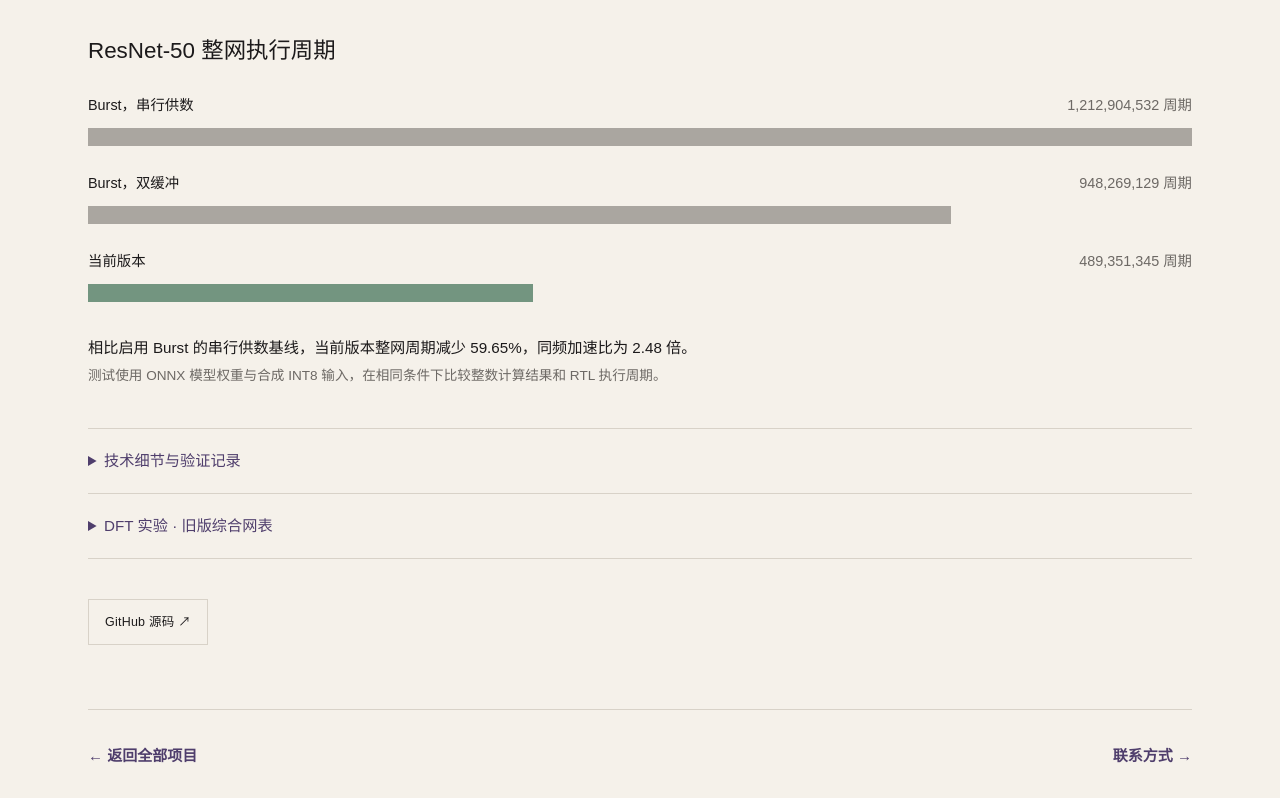
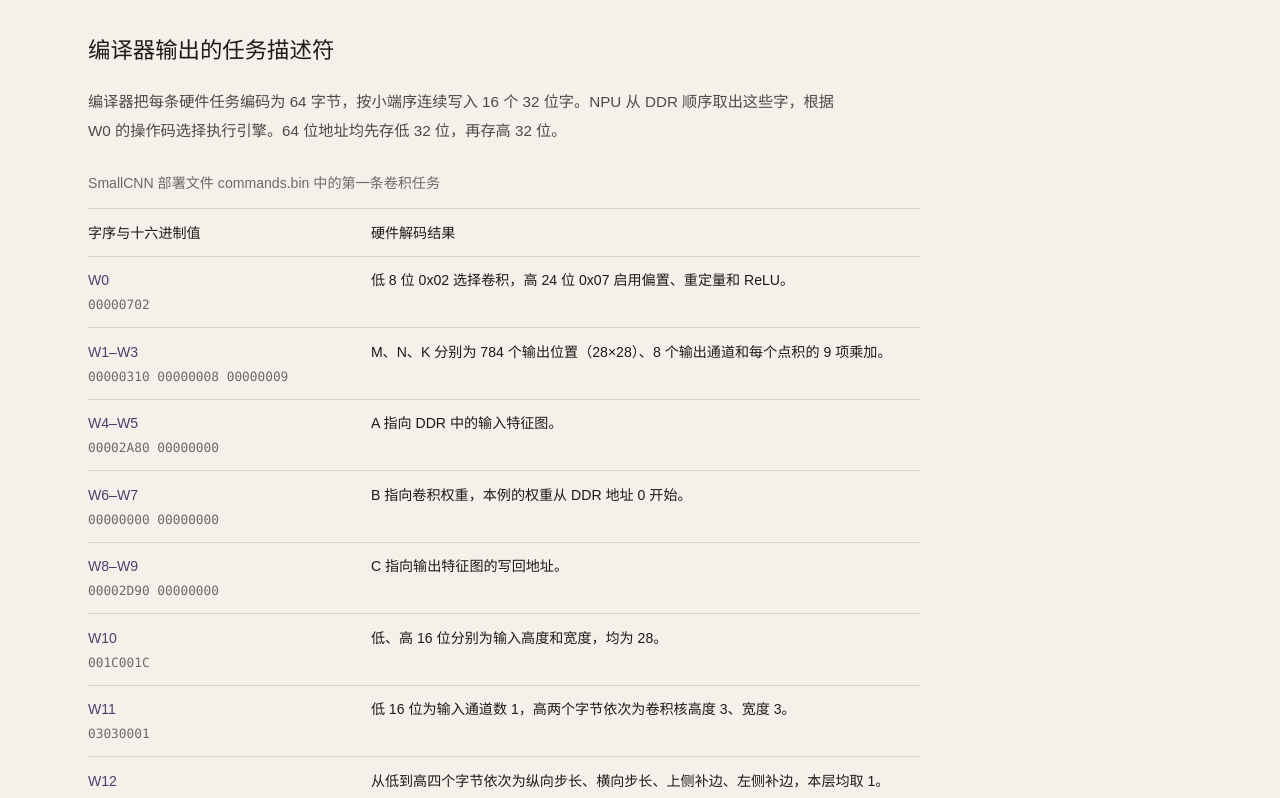
Before and after one commit to gaozhouhao/my-website, a Next.js app: page /projects/int8-systolic-npu in a window 1280 px wide. Shown: the part 1880-2678 px from the top of the page. Built offline with nearby package versions, Linux system fonts and the light colour scheme.

Commit message:
Document the NPU task descriptor with a decoded SmallCNN command

```diff
--- a/app/projects/int8-systolic-npu/Overview.tsx
+++ b/app/projects/int8-systolic-npu/Overview.tsx
@@ -9,6 +9,20 @@ const runs = [
   { zh: "Burst，双缓冲", en: "Burst · Double buffering", cycles: 948269129 },
   { zh: "当前版本", en: "Current design", cycles: 489351345 },
 ];
+
+// First 64 bytes of the SmallCNN deployment's artifacts/npu/commands.bin.
+const convDescriptor = [
+  ["W0", "00000702", "低 8 位 0x02 选择卷积，高 24 位 0x07 启用偏置、重定量和 ReLU。", "Opcode 0x02 in bits 7–0 selects Conv. Flags 0x07 in bits 31–8 enable bias, requantization and ReLU."],
+  ["W1–W3", "00000310 00000008 00000009", "M、N、K 分别为 784 个输出位置（28×28）、8 个输出通道和每个点积的 9 项乘加。", "M = 784 output positions (28×28), N = 8 output channels and K = 9 products per dot product."],
+  ["W4–W5", "00002A80 00000000", "A 指向 DDR 中的输入特征图。", "A points to the input feature map in DDR."],
+  ["W6–W7", "00000000 00000000", "B 指向卷积权重，本例的权重从 DDR 地址 0 开始。", "B points to the convolution weights, stored at DDR address zero in this image."],
+  ["W8–W9", "00002D90 00000000", "C 指向输出特征图的写回地址。", "C is the writeback address for the output feature map."],
+  ["W10", "001C001C", "低、高 16 位分别为输入高度和宽度，均为 28。", "The low and high halfwords give input height and width, both 28."],
+  ["W11", "03030001", "低 16 位为输入通道数 1，高两个字节依次为卷积核高度 3、宽度 3。", "Bits 15–0 give one input channel. Bits 23–16 and 31–24 give kernel height and width, both 3."],
+  ["W12", "01010101", "从低到高四个字节依次为纵向步长、横向步长、上侧补边、左侧补边，本层均取 1。", "From the least significant byte: vertical stride, horizontal stride, top padding and left padding, all 1."],
+  ["W13–W14", "000029C0 00000000", "参数基址指向本层后处理所需的参数块。", "The parameter base points to the block used for postprocessing."],
+  ["W15", "00000000", "池化窗口与步长配置。本条卷积未启用融合池化。", "Pool window and stride configuration. Fused pooling is disabled for this convolution."],
+] as const;
 
 export default function Overview({ locale }: { locale: Locale }) {
   const zh = locale === "zh";
@@ -44,6 +58,19 @@ export default function Overview({ locale }: { locale: Locale }) {
         ["模型编译", "Model compilation", "实现算子映射、权重布局、量化参数转换与 DDR 内存规划，将 ResNet-50 转换为 72 条硬件任务，由 NPU 自主调度执行。", "Implemented operator mapping, weight layouts, quantization conversion and DDR allocation. ResNet-50 compiles into 72 hardware tasks for autonomous execution by the NPU."],
         ["验证与优化", "Validation and optimization", "建立独立整数参考模型，逐层核对 RTL 输出及完整 DDR 数据；通过统一条件的性能对照，测量双缓冲和后续优化的实际收益。", "Built an independent integer reference model to check each layer and the complete DDR contents. Matched-condition benchmarks measure the gains from double buffering and subsequent optimizations."],
       ].map(([cn, en, bodyCn, bodyEn]) => <article key={en}><ReadingText as="h2">{t(cn, en)}</ReadingText><ReadingText as="p">{t(bodyCn, bodyEn)}</ReadingText></article>)}
+    </section>
+
+    <section className={styles.section} aria-labelledby="npu-descriptor">
+      <ReadingText as="h2" id="npu-descriptor">{t("编译器输出的任务描述符", "Compiler output and task descriptor format")}</ReadingText>
+      <ReadingText as="p">{t("编译器把每条硬件任务编码为 64 字节，按小端序连续写入 16 个 32 位字。NPU 从 DDR 顺序取出这些字，根据 W0 的操作码选择执行引擎。64 位地址均先存低 32 位，再存高 32 位。", "The compiler encodes each hardware task in 64 bytes as 16 consecutive little-endian 32-bit words. The NPU fetches them from DDR and selects an engine using the opcode in W0. Each 64-bit address occupies two words, low word first.")}</ReadingText>
+      <table className={styles.descriptor}>
+        <caption>{t("SmallCNN 部署文件 commands.bin 中的第一条卷积任务", "First convolution task in the SmallCNN deployment file commands.bin")}</caption>
+        <thead><tr><th scope="col">{t("字序与十六进制值", "Words and hex values")}</th><th scope="col">{t("硬件解码结果", "Hardware interpretation")}</th></tr></thead>
+        <tbody>{convDescriptor.map(([word, hex, cn, en]) => <tr key={word}>
+          <th scope="row">{word}<code>{hex}</code></th><td><ReadingText as="p">{t(cn, en)}</ReadingText></td>
+        </tr>)}</tbody>
+      </table>
+      <ReadingText as="p">{t("W10–W12 的含义随算子变化。上表给出卷积的几何参数；在 GEMM 任务中，这三个字分别指定 A、B、C 的访存步长。", "W10–W12 depend on the opcode. They describe convolution geometry here. For GEMM they carry the memory strides for A, B and C, respectively.")}</ReadingText>
     </section>
 
     <section className={styles.section} aria-labelledby="npu-performance">
--- a/app/projects/int8-systolic-npu/page.module.css
+++ b/app/projects/int8-systolic-npu/page.module.css
@@ -58,3 +58,11 @@
   .barLabel { flex-direction: column; gap: .1rem; }
   .section h2 { font-size: 1.3rem; }
 }
+
+.descriptor { width: 100%; max-width: 52rem; margin: 1.5rem 0; border-collapse: collapse; text-align: left; font-size: .88rem; }
+.descriptor caption { text-align: left; color: var(--muted); padding-bottom: .75rem; }
+.descriptor th, .descriptor td { border-top: 1px solid var(--line); padding: .65rem .75rem .65rem 0; vertical-align: top; }
+.descriptor th { font-weight: 500; }
+.descriptor tbody th { width: 34%; color: var(--accent-strong); }
+.descriptor code { display: block; color: var(--muted); font-size: .8rem; overflow-wrap: normal; }
+.descriptor p { margin: 0; line-height: 1.85; }
```
